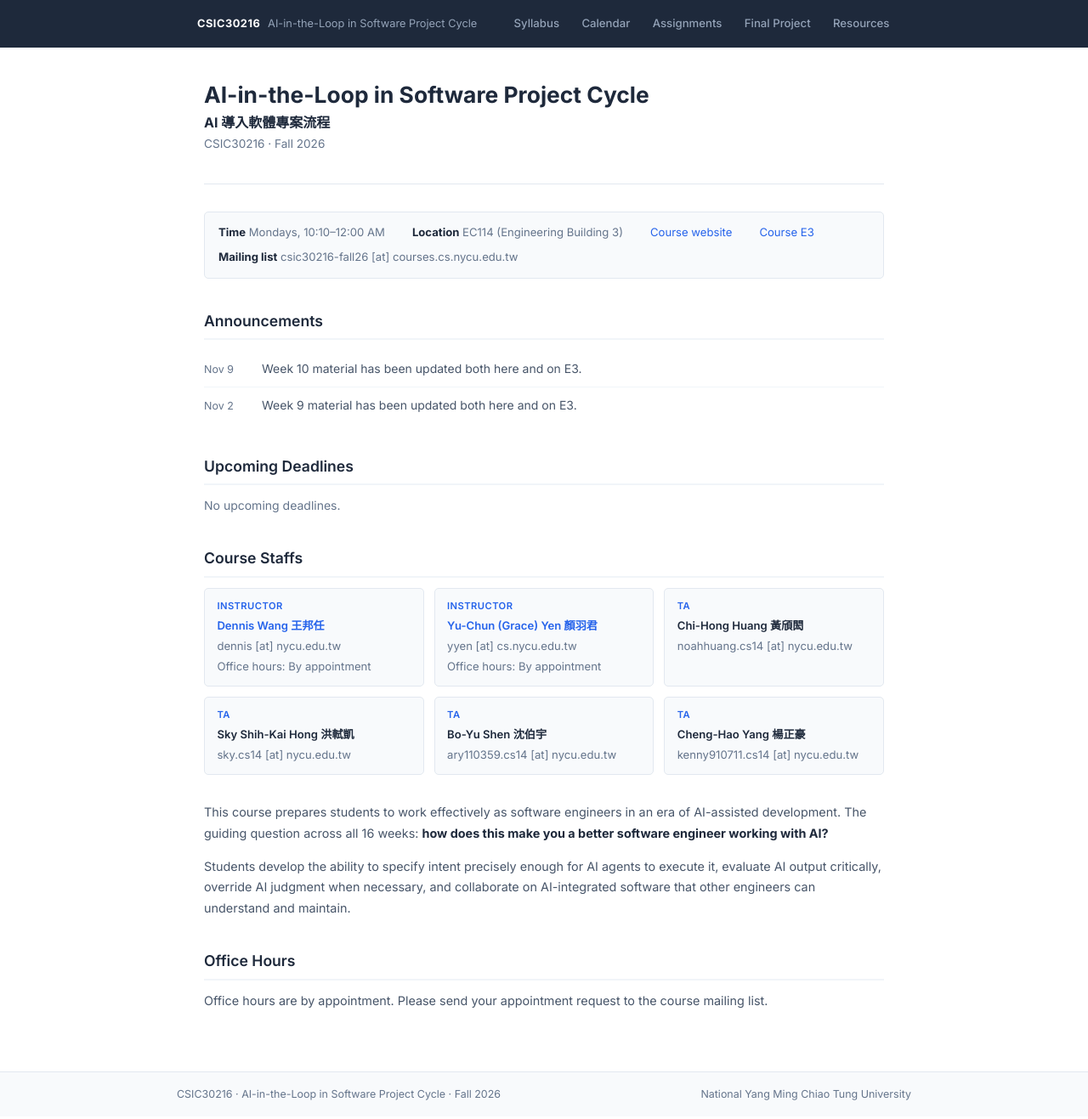
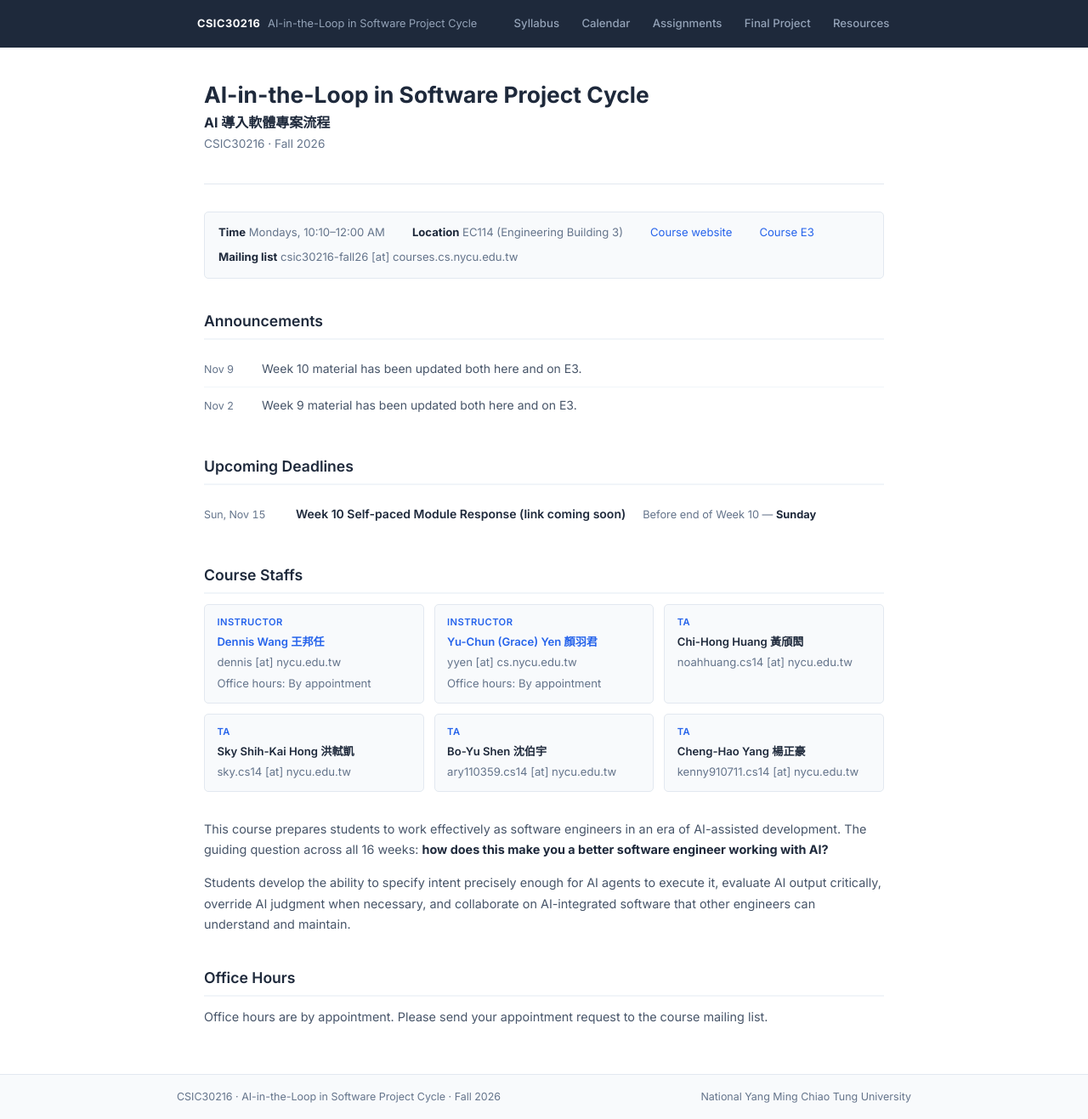
Before and after one commit to dwnnis/csic30216-fall26, a Jekyll site: the page built from index.html, in a window 1280 px wide and 1317 px high. Shown: the whole window at 85% size. Built offline with Jekyll 4.4.1, drawn with Linux system fonts in a browser that asks for light colours.

Commit message:
Update deadlines.yml

```diff
--- a/_data/deadlines.yml
+++ b/_data/deadlines.yml
@@ -17,6 +17,11 @@
   date: "2026-11-11"
   due_text: "Week 10 — <strong>end of Wednesday</strong>"
   url: "https://e3p.nycu.edu.tw/mod/assign/view.php?id=252597"
+
+- title: "Week 10 Self-paced Module Response (link coming soon)"
+  date: "2026-11-15"
+  due_text: "Before end of Week 10 — <strong>Sunday</strong>"
+  url: ""
 
 - title: "Week 9 Lab"
   date: "2026-11-04"
```
